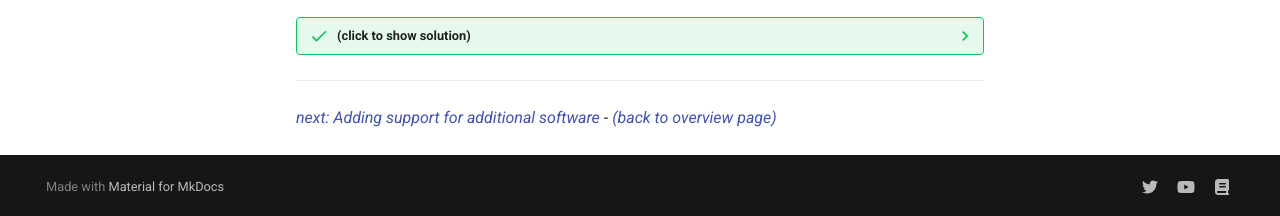
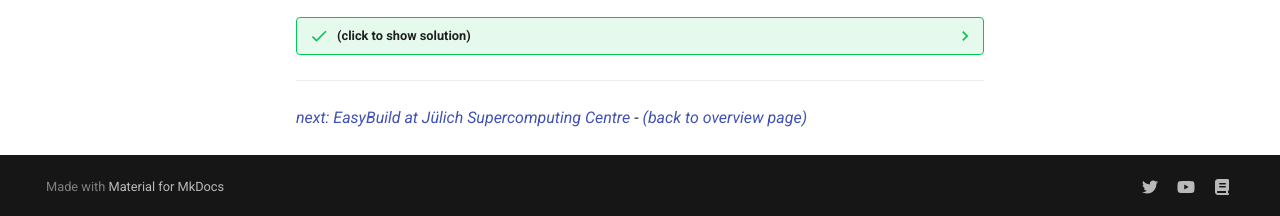
Before and after one commit to easybuilders/easybuild-tutorial, an MkDocs documentation site: the page built from docs/2022-isc22/module_naming_schemes.md, in a window 1280 px wide and 900 px high, scrolled down 11646 px. Shown: the part 681-897 px from the top of the window. Built offline with MkDocs 1.6.1 and Material for MkDocs 9.7.7, drawn with Linux system fonts in a browser that asks for light colours.

Commit message:
Update module_naming_schemes.md

````diff
--- a/docs/2022-isc22/module_naming_schemes.md
+++ b/docs/2022-isc22/module_naming_schemes.md
@@ -605,4 +605,4 @@ module unuse $MODULEPATH
       ```
 ---
 
-[*next: Adding support for additional software*](adding_support_additional_software.md) - [*(back to overview page)*](index.md)
+[*next: EasyBuild at Jülich Supercomputing Centre*](jsc.md) - [*(back to overview page)*](index.md)
````
